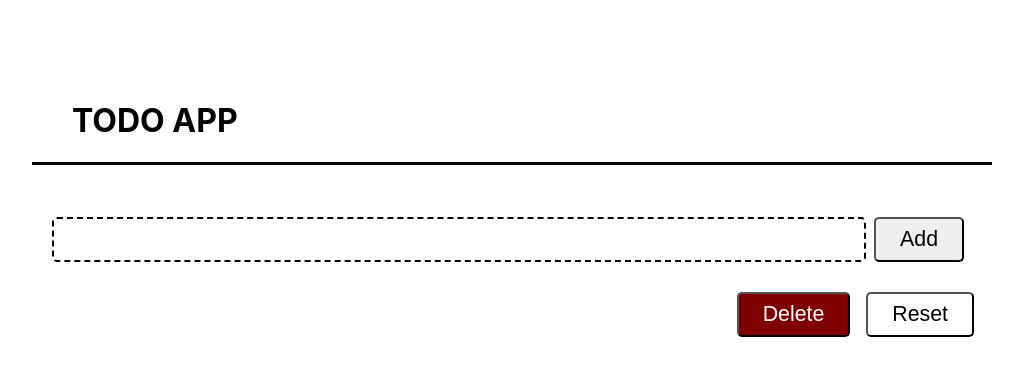
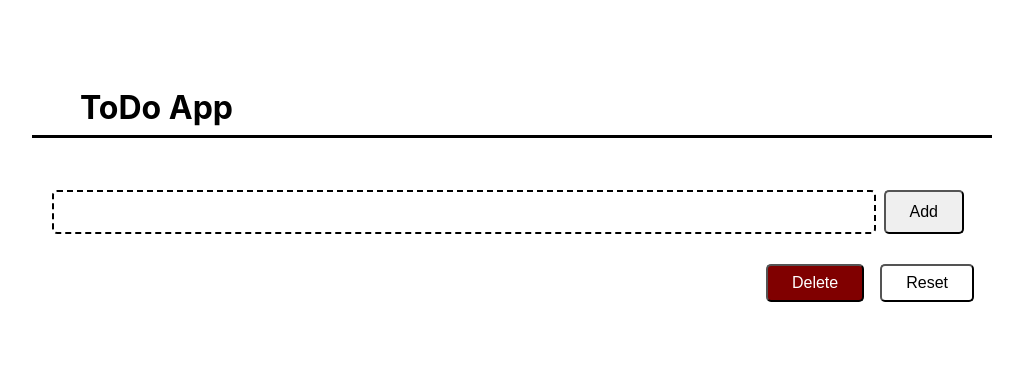
Before and after one commit to dreiki/todo-ts-1, a React (Vite) app: page / in a window 1280 px wide. Shown: the top 376 px of the page, without its empty margins (128-1151 px from the left). Built offline with nearby package versions, Linux system fonts and the light colour scheme.

Commit message:
Add loading component

```diff
--- a/src/App.tsx
+++ b/src/App.tsx
@@ -1,45 +1,70 @@
-import { useState } from 'react'
-import logo from './logo.svg'
-import './App.css'
+import Todo from './Todo'
+import Loading from './Loading'
+import { useEffect, useState } from 'react'
 
 function App() {
-  const [count, setCount] = useState(0)
+  const [component,changeComponent] = useState(<Loading />)
 
-  return (
-    <div className="App">
-      <header className="App-header">
-        <img src={logo} className="App-logo" alt="logo" />
-        <p>Hello Vite + React!</p>
-        <p>
-          <button type="button" onClick={() => setCount((count) => count + 1)}>
-            count is: {count}
-          </button>
-        </p>
-        <p>
-          Edit <code>App.tsx</code> and save to test HMR updates.
-        </p>
-        <p>
-          <a
-            className="App-link"
-            href="https://reactjs.org"
-            target="_blank"
-            rel="noopener noreferrer"
-          >
-            Learn React
-          </a>
-          {' | '}
-          <a
-            className="App-link"
-            href="https://vitejs.dev/guide/features.html"
-            target="_blank"
-            rel="noopener noreferrer"
-          >
-            Vite Docs
-          </a>
-        </p>
-      </header>
+    useEffect(() => {
+      setTimeout(()=>{
+        changeComponent(<Todo />)
+      },5000)
+    })
+
+  return(
+    <div className='App'>
+      {component}
     </div>
   )
 }
 
 export default App
+
+
+// BELOW ARE DEFAULT TEMPLATE REACT APP CODE FROM VITE
+
+// import { useState } from 'react'
+// import logo from './logo.svg'
+// import './App.css'
+
+// function App() {
+//   const [count, setCount] = useState(0)
+
+//   return (
+//     <div className="App">
+//       <header className="App-header">
+//         <img src={logo} className="App-logo" alt="logo" />
+//         <p>Hello Vite + React!</p>
+//         <p>
+//           <button type="button" onClick={() => setCount((count) => count + 1)}>
+//             count is: {count}
+//           </button>
+//         </p>
+//         <p>
+//           Edit <code>App.tsx</code> and save to test HMR updates.
+//         </p>
+//         <p>
+//           <a
+//             className="App-link"
+//             href="https://reactjs.org"
+//             target="_blank"
+//             rel="noopener noreferrer"
+//           >
+//             Learn React
+//           </a>
+//           {' | '}
+//           <a
+//             className="App-link"
+//             href="https://vitejs.dev/guide/features.html"
+//             target="_blank"
+//             rel="noopener noreferrer"
+//           >
+//             Vite Docs
+//           </a>
+//         </p>
+//       </header>
+//     </div>
+//   )
+// }
+
+// export default App
--- /dev/null
+++ b/src/Loading.tsx
@@ -0,0 +1,11 @@
+import loading from "./loading.svg"
+import './loading.css'
+function Loading () {
+    return(
+        <div className="loading-container">
+            <h1>Loading</h1>
+            <img src={loading} className="loading-animation" alt="loading" />
+        </div>
+    )
+}
+export default Loading
--- a/src/Todo.css
+++ b/src/Todo.css
@@ -10,7 +10,7 @@
 
 .item-description {
     padding-left: 10px;
-    font-size: 16pt;
+    font-size: 1.3rem;
 }
 
 /* Toggle todo item component style when todo item are checked */
@@ -38,7 +38,7 @@
     border-radius: 5px;
     border-style: dashed;
     border-color: black;
-    font-size: 16pt;
+    font-size: 1.3rem;
     padding: 0.5rem;
     flex: auto;
 }
@@ -71,7 +71,7 @@ button {
     padding: 0.5rem 1.5rem;
     margin: 0 0.5rem;
     border-radius: 5px;
-    font-size: 16pt;
+    font-size: 1rem;
 }
 
 button:active {
--- a/src/Todo.tsx
+++ b/src/Todo.tsx
@@ -21,6 +21,7 @@ function TodoItemsInput(props) {
     )
 }
 
+//Main Todo App Container Component
 function Todo() {
     // type DataFormat = {id:number,description:string,checked:boolean} <-- trying to create type for consistent data type utilizing typescript, never actually tested
     // Sample data used while creating initial components & logic (no longer used)
@@ -98,7 +99,7 @@ function Todo() {
     return(
         <div className='todo-app-container'>
             <div className="app-header">
-                <h1>TODO APP</h1>
+                <h1>ToDo App</h1>
             </div>
             {dataTodoComponent}
             <TodoItemsInput
--- /dev/null
+++ b/src/loading.css
@@ -0,0 +1,20 @@
+.loading-animation{
+    width: 100px;
+    height: 100px;
+    margin: 5px;
+    display:inline-block;
+  }
+
+.loading-container{
+    display: flex;
+    background-color: white;
+    flex-direction: column;
+    height: 100vh;
+    align-items: center;
+    justify-content: center;
+}
+
+h1 {
+    color: black;
+    margin: 0.5rem;
+}
--- a/src/main.tsx
+++ b/src/main.tsx
@@ -1,12 +1,12 @@
-import React from 'react'
+import React, { useState } from 'react'
 import ReactDOM from 'react-dom/client'
-import Todo from './Todo'
-// import App from './App'
+import App from './App'
 import './index.css'
+
+
 
 ReactDOM.createRoot(document.getElementById('root')!).render(
   <React.StrictMode>
-    {/* <App /> */}
-    <Todo />
+    <App />
   </React.StrictMode>
 )
```
Also changed, not shown: src/loading.svg (added).
